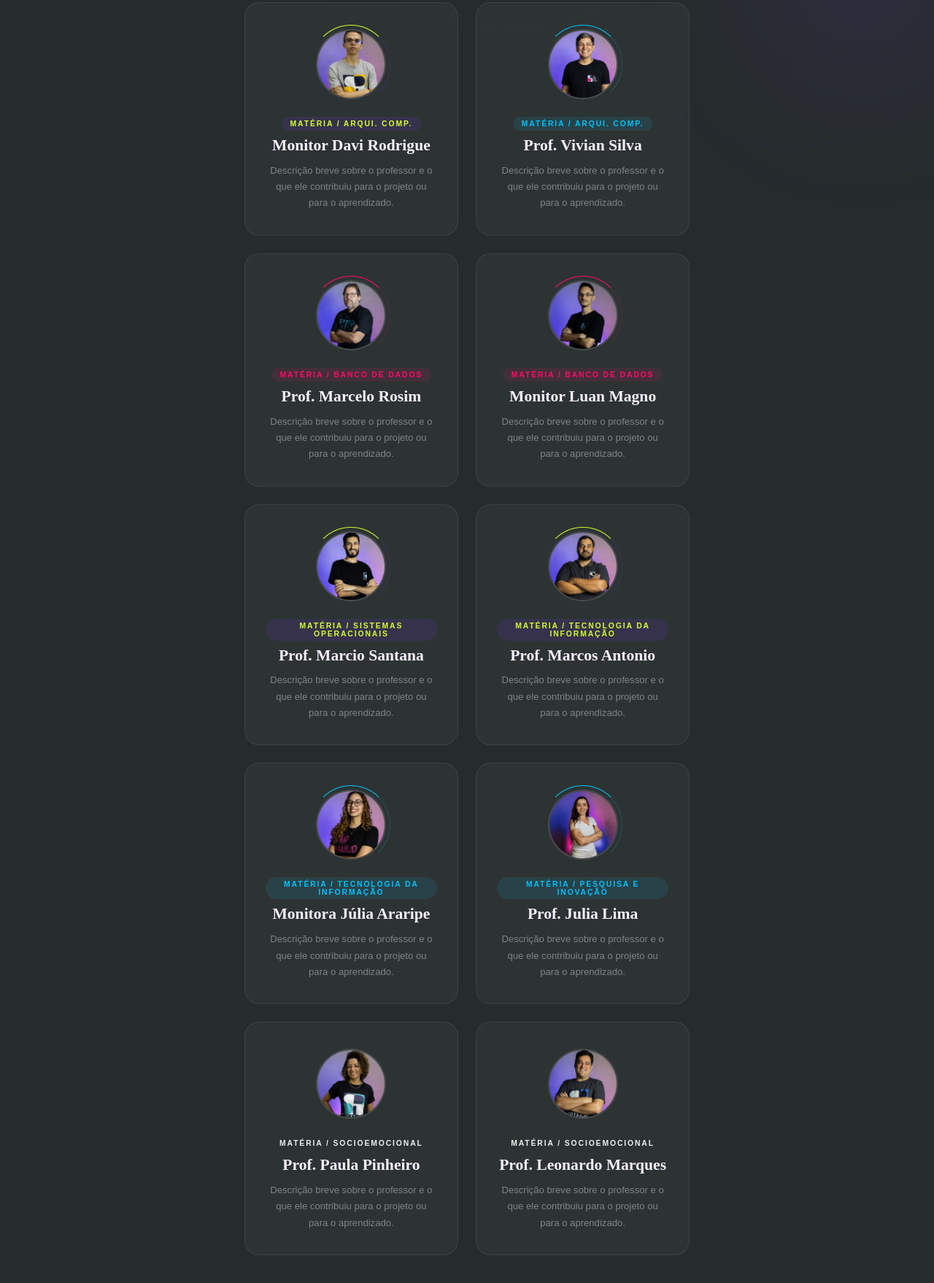
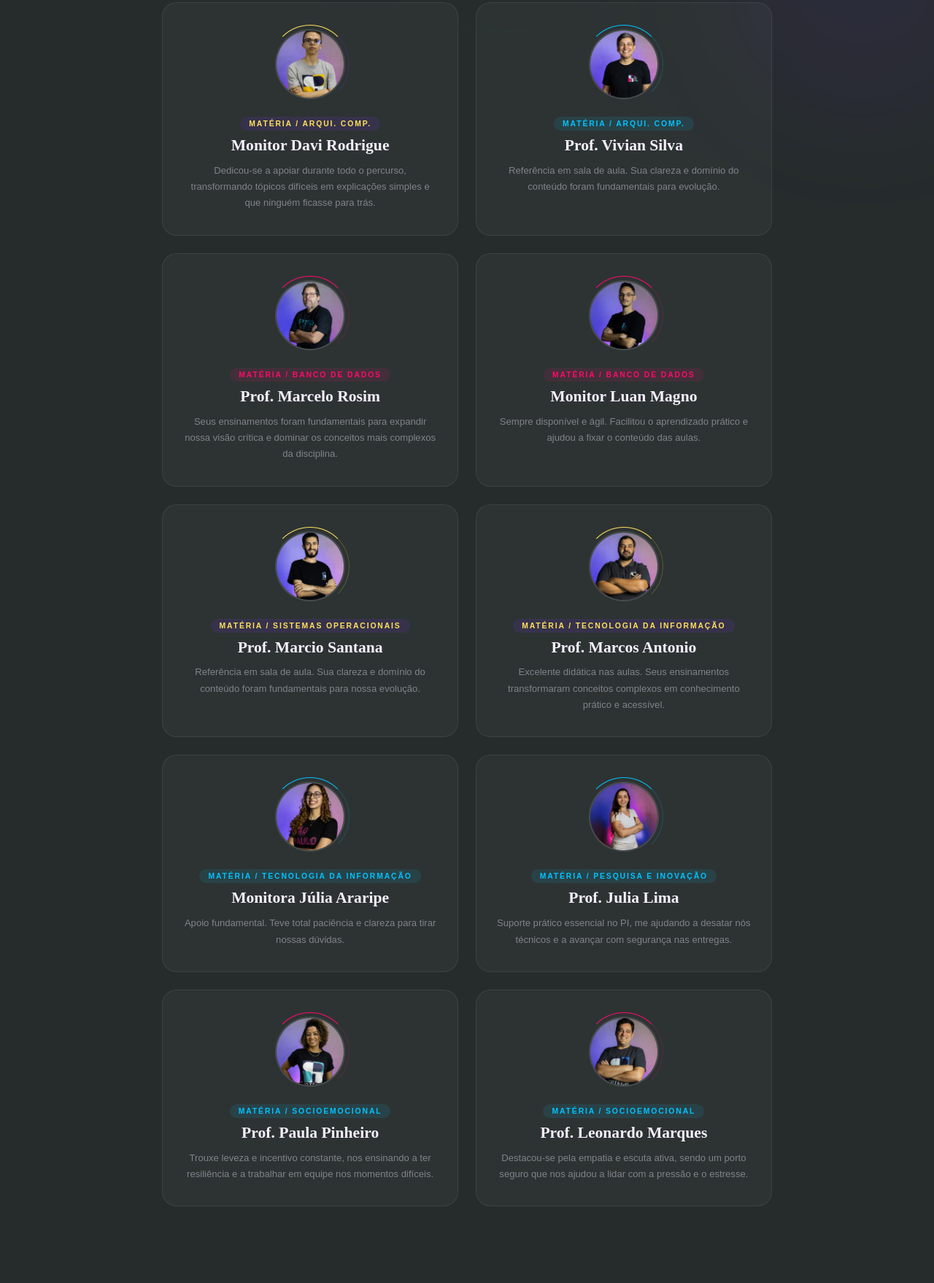
Before and after one commit to RafaelaMayumiWF/MusicalVerse, a website: page public/agradecimentos.html in a window 1280 px wide. Shown: the part 782-2540 px from the top of the page at 73% size. After the commit the page ends 2475 px from the top, so only its background shows below. Drawn offline with Linux system fonts and the light colour scheme.

Commit message:
ajustes finais

```diff
--- a/public/agradecimentos.html
+++ b/public/agradecimentos.html
@@ -60,7 +60,7 @@
           <!-- Troque por <img class="foto" src="foto.jpg" alt="Nome"> quando tiver a foto -->
           <img class="foto" src="./img/foto3.jpg" style="width: 150px; height: 150px;">
         </div>
-        <span class="card-materia">Família</span>
+        <span class="card-materia">Família - Pai, Mãe e Irmã</span>
       </div>
       <div class="card" style="display: flex; height: 319px; justify-content: center;">
         <div class="foto-wrap">
@@ -68,7 +68,7 @@
           <!-- Troque por <img class="foto" src="foto.jpg" alt="Nome"> quando tiver a foto -->
           <img class="foto" src="./img/foto1.jpg" style="width: 150px; height: 150px;">
         </div>
-        <span class="card-materia">Parceiro e Colega de trabalho</span>
+        <span class="card-materia">Parceiro e Colega de trabalho - Olavo</span>
       </div>
 
       <div class="card">
@@ -79,7 +79,7 @@
         </div>
         <span class="card-materia">Matéria / Algoritmos</span>
         <div class="card-nome">Prof. Manoel Almeida</div>
-        <p class="card-desc">Descrição breve sobre o professor e o que ele contribuiu para o projeto ou para o aprendizado.</p>
+        <p class="card-desc">Conduziu as aulas com excelente didática, conectando a teoria à prática de forma clara.</p>
       </div>
 
       <div class="card">
@@ -89,7 +89,7 @@
         </div>
         <span class="card-materia">Matéria / Algoritmos</span>
         <div class="card-nome">Monitor Lucas Carvalho</div>
-        <p class="card-desc">Descrição breve sobre o professor e o que ele contribuiu para o projeto ou para o aprendizado.</p>
+        <p class="card-desc">Foi essencial no suporte extraclasse, oferecendo um auxílio paciente e didático nos momentos de maior dificuldade.</p>
       </div>
 
       <div class="card">
@@ -99,7 +99,7 @@
         </div>
         <span class="card-materia">Matéria / Arqui. Comp.</span>
         <div class="card-nome">Monitor Davi Rodrigue</div>
-        <p class="card-desc">Descrição breve sobre o professor e o que ele contribuiu para o projeto ou para o aprendizado.</p>
+        <p class="card-desc">Dedicou-se a apoiar durante todo o percurso, transformando tópicos difíceis em explicações simples e que ninguém ficasse para trás.</p>
       </div>
 
       <div class="card">
@@ -109,7 +109,7 @@
         </div>
         <span class="card-materia">Matéria / Arqui. Comp.</span>
         <div class="card-nome">Prof. Vivian Silva</div>
-        <p class="card-desc">Descrição breve sobre o professor e o que ele contribuiu para o projeto ou para o aprendizado.</p>
+        <p class="card-desc">Referência em sala de aula. Sua clareza e domínio do conteúdo foram fundamentais para evolução.</p>
       </div>
 
       <div class="card">
@@ -119,7 +119,7 @@
         </div>
         <span class="card-materia">Matéria / Banco de Dados</span>
         <div class="card-nome">Prof. Marcelo Rosim</div>
-        <p class="card-desc">Descrição breve sobre o professor e o que ele contribuiu para o projeto ou para o aprendizado.</p>
+        <p class="card-desc"> Seus ensinamentos foram fundamentais para expandir nossa visão crítica e dominar os conceitos mais complexos da disciplina.</p>
       </div>
 
       <div class="card">
@@ -129,7 +129,7 @@
         </div>
         <span class="card-materia">Matéria / Banco de Dados</span>
         <div class="card-nome">Monitor Luan Magno</div>
-        <p class="card-desc">Descrição breve sobre o professor e o que ele contribuiu para o projeto ou para o aprendizado.</p>
+        <p class="card-desc">Sempre disponível e ágil. Facilitou o aprendizado prático e ajudou a fixar o conteúdo das aulas.</p>
       </div>
 
       <div class="card">
@@ -139,7 +139,7 @@
         </div>
         <span class="card-materia">Matéria / Sistemas Operacionais</span>
         <div class="card-nome">Prof. Marcio Santana</div>
-        <p class="card-desc">Descrição breve sobre o professor e o que ele contribuiu para o projeto ou para o aprendizado.</p>
+        <p class="card-desc">Referência em sala de aula. Sua clareza e domínio do conteúdo foram fundamentais para nossa evolução.</p>
       </div>
 
       <div class="card">
@@ -149,7 +149,7 @@
         </div>
         <span class="card-materia">Matéria / Tecnologia da Informação</span>
         <div class="card-nome">Prof. Marcos Antonio</div>
-        <p class="card-desc">Descrição breve sobre o professor e o que ele contribuiu para o projeto ou para o aprendizado.</p>
+        <p class="card-desc">Excelente didática nas aulas. Seus ensinamentos transformaram conceitos complexos em conhecimento prático e acessível.</p>
       </div>
 
       <div class="card">
@@ -159,7 +159,7 @@
         </div>
         <span class="card-materia">Matéria / Tecnologia da Informação</span>
         <div class="card-nome">Monitora Júlia Araripe</div>
-        <p class="card-desc">Descrição breve sobre o professor e o que ele contribuiu para o projeto ou para o aprendizado.</p>
+        <p class="card-desc">Apoio fundamental. Teve total paciência e clareza para tirar nossas dúvidas.</p>
       </div>
 
       <div class="card">
@@ -169,7 +169,7 @@
         </div>
         <span class="card-materia">Matéria / Pesquisa e Inovação</span>
         <div class="card-nome">Prof. Julia Lima</div>
-        <p class="card-desc">Descrição breve sobre o professor e o que ele contribuiu para o projeto ou para o aprendizado.</p>
+        <p class="card-desc">Suporte prático essencial no PI, me ajudando a desatar nós técnicos e a avançar com segurança nas entregas.</p>
       </div>
 
       <div class="card">
@@ -179,7 +179,7 @@
         </div>
         <span class="card-materia">Matéria / Socioemocional</span>
         <div class="card-nome">Prof. Paula Pinheiro</div>
-        <p class="card-desc">Descrição breve sobre o professor e o que ele contribuiu para o projeto ou para o aprendizado.</p>
+        <p class="card-desc">Trouxe leveza e incentivo constante, nos ensinando a ter resiliência e a trabalhar em equipe nos momentos difíceis.</p>
       </div>
 
       <div class="card">
@@ -189,7 +189,7 @@
         </div>
         <span class="card-materia">Matéria / Socioemocional</span>
         <div class="card-nome">Prof. Leonardo Marques</div>
-        <p class="card-desc">Descrição breve sobre o professor e o que ele contribuiu para o projeto ou para o aprendizado.</p>
+        <p class="card-desc">Destacou-se pela empatia e escuta ativa, sendo um porto seguro que nos ajudou a lidar com a pressão e o estresse.</p>
       </div>
 
     </div>
--- a/public/css/agradecimentos.css
+++ b/public/css/agradecimentos.css
@@ -2,7 +2,7 @@
 
     :root {
       --rose:     #ff0a6c;
-      --purple:   #d2ff2f;
+      --purple:   #ffe15c;
       --teal:     #00c3ff;
       --white:    #f5f0ff;
       --muted:    rgba(245,240,255,0.42);
@@ -56,6 +56,9 @@
     .card:nth-child(10) { animation-delay: .64s; }
     .card:nth-child(11) { animation-delay: .77s; }
     .card:nth-child(12) { animation-delay: .90s; }
+    .card:nth-child(13) { animation-delay: .77s; }
+    .card:nth-child(14) { animation-delay: .90s; }
+
 
     /* Brilho sutil no canto superior */
     .card::before {
@@ -81,12 +84,13 @@
       transition: opacity .3s;
     }
     .card:hover::after { opacity: 1; }
-    .card:nth-child(1)::after, .card:nth-child(4)::after { background: var(--rose); }
-    .card:nth-child(2)::after, .card:nth-child(5)::after { background: var(--purple); }
-    .card:nth-child(3)::after, .card:nth-child(6)::after { background: var(--teal); }
-    .card:nth-child(7)::after, .card:nth-child(10)::after { background: var(--rose); }
-    .card:nth-child(8)::after, .card:nth-child(11)::after { background: var(--purple); }
-    .card:nth-child(9)::after, .card:nth-child(12)::after { background: var(--teal); }
+    .card:nth-child(1)::after, .card:nth-child(5)::after { background: var(--rose); }
+    .card:nth-child(2)::after, .card:nth-child(6)::after { background: var(--purple); }
+    .card:nth-child(3)::after, .card:nth-child(11)::after { background: var(--teal); }
+    .card:nth-child(7)::after, .card:nth-child(12)::after { background: var(--rose); }
+    .card:nth-child(8)::after, .card:nth-child(13)::after { background: var(--purple); }
+    .card:nth-child(9)::after, .card:nth-child(14)::after { background: var(--teal); }
+    .card:nth-child(10)::after { background: var(--teal); }
 
 
     /* ── Foto ── */
@@ -113,9 +117,11 @@
     .card:nth-child(7) .foto-anel,
     .card:nth-child(8) .foto-anel { border-top-color: var(--rose); border-right-color: rgba(255,10,108,.2); }
     .card:nth-child(9) .foto-anel,
-    .card:nth-child(10) .foto-anel { border-top-color: var(--purple); border-right-color: rgba(123,47,255,.2); }
+    .card:nth-child(10) .foto-anel { border-top-color: var(--purple); border-right-color: rgba(255, 241, 47, 0.2); }
     .card:nth-child(11) .foto-anel,
     .card:nth-child(12) .foto-anel { border-top-color: var(--teal); border-right-color: rgba(0,195,255,.2); }
+    .card:nth-child(13) .foto-anel,
+    .card:nth-child(14) .foto-anel { border-top-color: var(--rose); border-right-color: rgba(255,10,108,.2); }
 
     @keyframes girar {
       from { transform: rotate(0deg); }
@@ -159,6 +165,8 @@
     .card:nth-child(8) .foto-avatar { background: linear-gradient(135deg, #0d0020, #4a00a8); }
     .card:nth-child(10) .foto-avatar,
     .card:nth-child(7) .foto-avatar { background: linear-gradient(135deg, #001a28, #003d55); }
+     .card:nth-child(13) .foto-avatar,
+    .card:nth-child(14) .foto-avatar { background: linear-gradient(135deg, #001a28, #003d55); }
 
     /* ── Texto do card ── */
     .card-materia {
@@ -182,6 +190,8 @@
     .card:nth-child(10) .card-materia { color: var(--purple); background: rgba(123,47,255,.12); }
     .card:nth-child(11) .card-materia,
     .card:nth-child(12) .card-materia { color: var(--teal); background: rgba(0,195,255,.1); }
+     .card:nth-child(13) .card-materia,
+    .card:nth-child(14) .card-materia { color: var(--teal); background: rgba(0,195,255,.1); }
 
     .card-nome {
       font-family: 'Cormorant Garamond', serif;
```
Also changed, not shown: public/quizzEpic.html (+3 -3 lines), public/quizzHamilton.html (+3 -3 lines), public/quizzWicked.html (+1 -1 lines).
